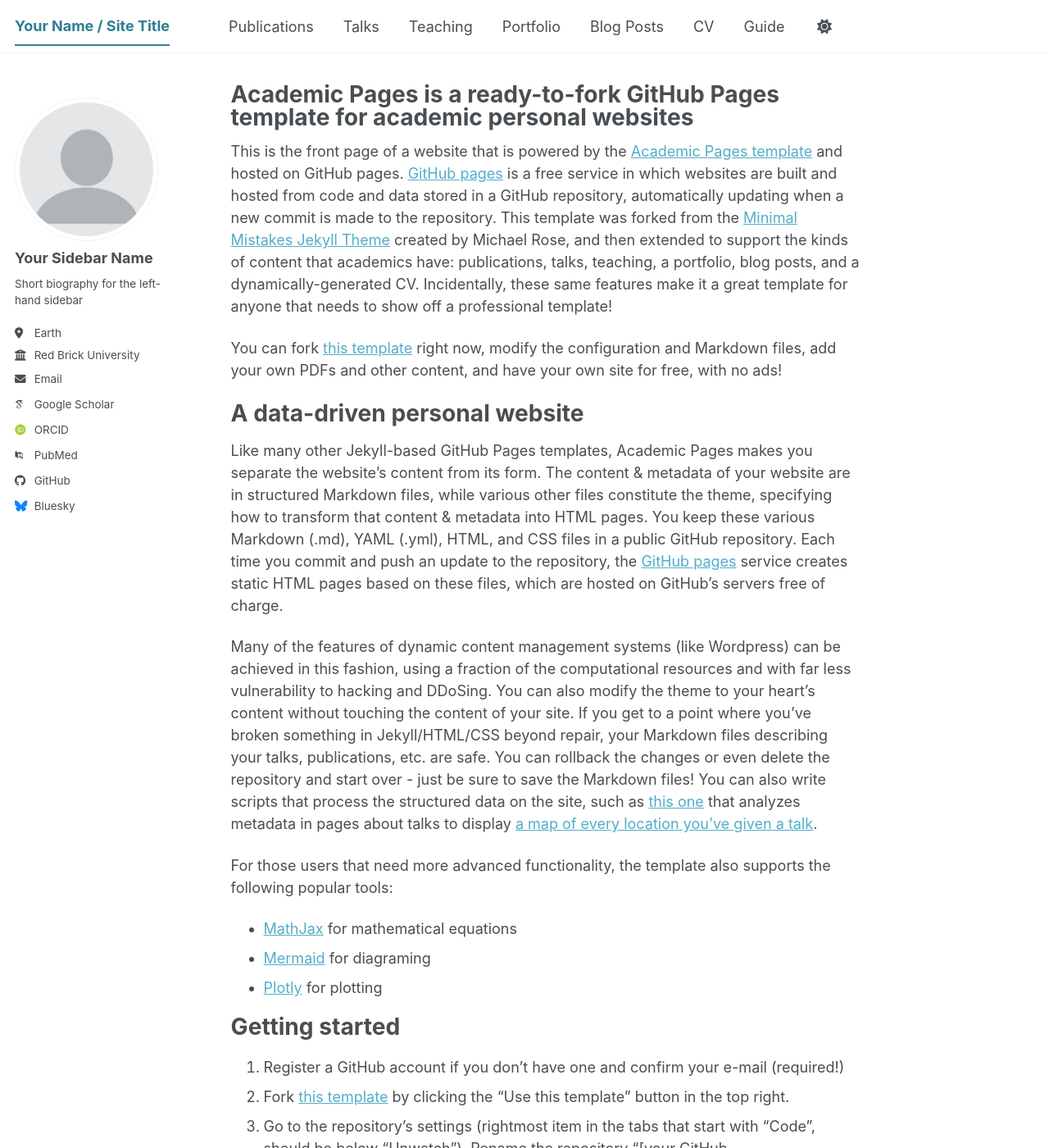
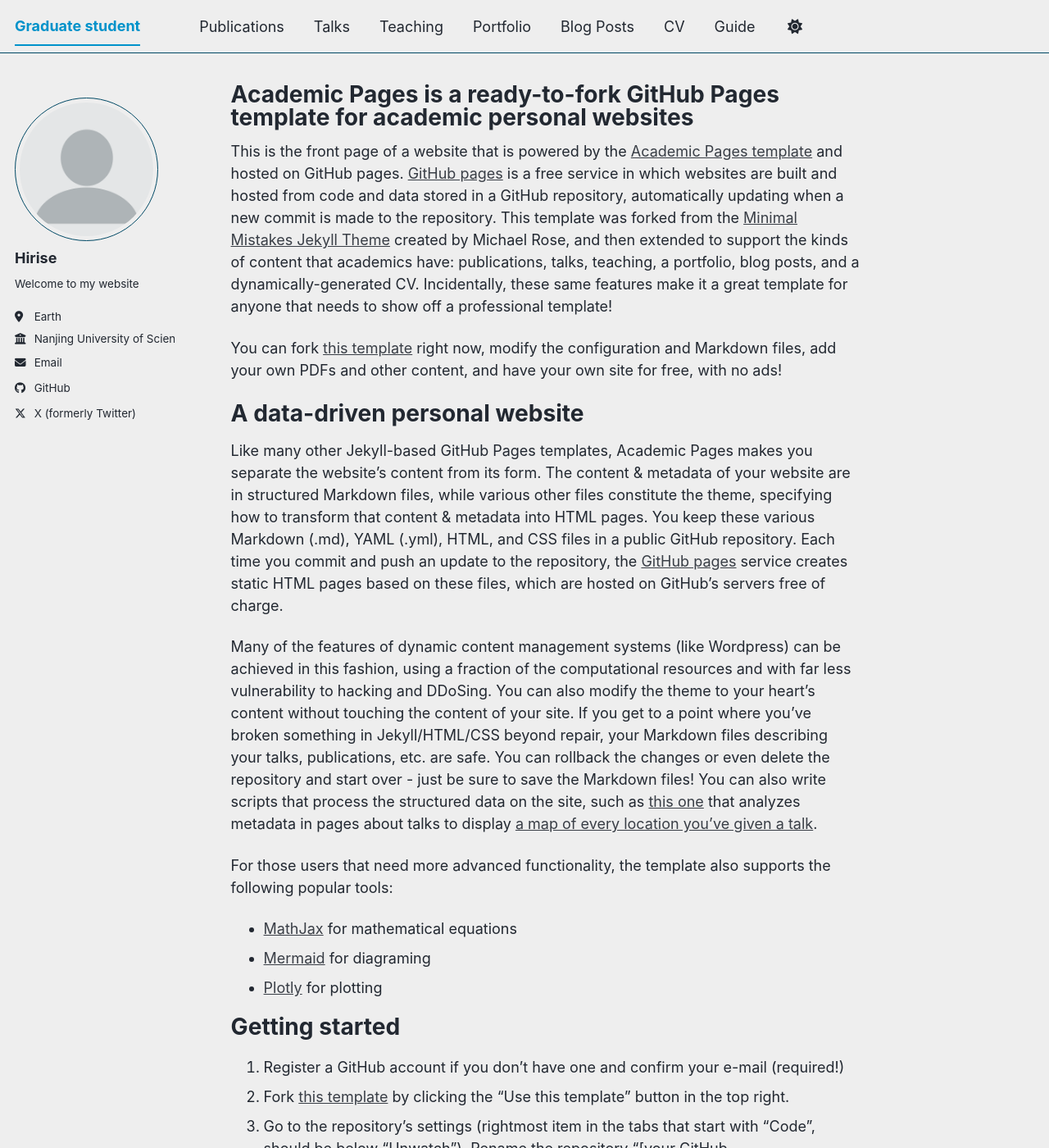
Before and after one commit to Hirise101/Hirise101.github.io, a Jekyll site: the page built from _pages/about.md, in a window 1280 px wide and 1400 px high. Shown: the whole window at 82% size. Built offline with Jekyll 4.4.1, drawn with Linux system fonts in a browser that asks for light colours; some web fonts are replaced; a script bundle is joined from its source files by our own code; library files that are not in the unit come from our copies; some of the changed text lies outside the part shown.

Commit message:
Update site configuration for personal details

```diff
--- a/_config.yml
+++ b/_config.yml
@@ -7,12 +7,12 @@
 # server process.
 
 # Basic Site Settings
-locale                   : "en-US"
-site_theme               : "default" # The available themes options are "default", "air", "sunrise", "mint", "dirt" and "contrast"
-title                    : "Your Name / Site Title"
+locale                   : "Nanjing China"
+site_theme               : "air" # The available themes options are "default", "air", "sunrise", "mint", "dirt" and "contrast"
+title                    : "Graduate student"
 title_separator          : "-"
-name                     : &name "Your Name"
-description              : &description "Your Name's academic portfolio"   # Update this with a general description of your site, this is the default if not overridden by a page
+name                     : &name "Hirise"
+description              : &description "Nanjing University of Science and Technology"   # Update this with a general description of your site, this is the default if not overridden by a page
 url                      : https://academicpages.github.io # The base hostname & protocol for your site e.g. "https://[your GitHub username].github.io",
                                                            # or if you already have some other page hosted on Github then use "https://[your GitHub username].github.io/[Your Repo Name]"
 baseurl                  : "" # the subpath of your site, e.g. "/blog"
@@ -24,27 +24,27 @@ repository               : "academicpages/academicpages.github.io"
 author:
   # Biographic information
   avatar           : "profile.png"
-  name             : "Your Sidebar Name"
-  pronouns         : # example: "she/her"
-  bio              : "Short biography for the left-hand sidebar"
+  name             : "Hirise"
+  pronouns         : # example: "her"
+  bio              : "Welcome to my website"
   location         : "Earth"
-  employer         : "Red Brick University"
+  employer         : "Nanjing University of Science and Technology"
   uri              : # URL
-  email            : "none@example.org"
+  email            : "jyq_hirise@163.com"
 
   # Academic websites
-  academia         : # URL
-  arxiv            : # URL - Update with the correct link to your profile
-  googlescholar    : "https://scholar.google.com/citations?user=PS_CX0AAAAAJ"
-  inspire-hep      : # URL
-  impactstory      : # URL
-  orcid            : "https://orcid.org/yourorcidurl"
-  semantic         : # URL
-  ssrn             : # URL
-  pubmed           : "https://www.ncbi.nlm.nih.gov/pubmed/?term=john+snow"
-  researchgate     : # URL
-  scopus           : # URL
-  zotero           : # URL
+  # academia         : # URL
+  # arxiv            : # URL - Update with the correct link to your profile
+  # googlescholar    : "https://scholar.google.com/citations?user=PS_CX0AAAAAJ"
+  # inspire-hep      : # URL
+  # impactstory      : # URL
+  # orcid            : "https://orcid.org/yourorcidurl"
+  # semantic         : # URL
+  # ssrn             : # URL
+  # pubmed           : "https://www.ncbi.nlm.nih.gov/pubmed/?term=john+snow"
+  # researchgate     : # URL
+  # scopus           : # URL
+  # zotero           : # URL
 
 
   # Repositories and software development
@@ -56,31 +56,31 @@ author:
   stackoverflow    : # User number or user number and name (i.e., use "1" or "1/jeff-atwood")
 
   # Social media
-  artstation       : # Username
-  bluesky          : "bsky.app" # Replace this with you Bluesky username
-  facebook         : # Username
-  flickr           : # Username
-  foursquare       : # Username
-  goodreads        : # Username
-  google_plus      : # Username
-  keybase          : # Username
-  instagram        : # Username
-  lastfm           : # Username
-  linkedin         : # Username
-  mastodon         : # URL
-  medium           : # URL
-  pinterest        : # Username
-  soundcloud       : # Username
-  steam            : # Username
-  telegram         : # URL
-  tumblr           : # Username
-  twitter          : # Username for X / Twitter
-  vine             : # Username
-  weibo            : # Username
-  wikipedia        : # Username
-  xing             : # Username
-  youtube          : # Username
-  zhihu            : # Username
+  # artstation       : # Username
+  # bluesky          : "bsky.app" # Replace this with you Bluesky username
+  # facebook         : # Username
+  # flickr           : # Username
+  # foursquare       : # Username
+  # goodreads        : # Username
+  # google_plus      : # Username
+  # keybase          : # Username
+  # instagram        : # Username
+  # lastfm           : # Username
+  # linkedin         : # Username
+  # mastodon         : # URL
+  # medium           : # URL
+  # pinterest        : # Username
+  # soundcloud       : # Username
+  # steam            : # Username
+  # telegram         : # URL
+  # tumblr           : # Username
+  twitter          : "https://x.com/Hirise_J"  # Username for X / Twit
+  # vine             : # Username
+  # weibo            : # Username
+  # wikipedia        : # Username
+  # xing             : # Username
+  # youtube          : # Username
+  # zhihu            : # Username
 
 # Publication Category - The following the list of publication categories and their headings
 publication_category:
```
